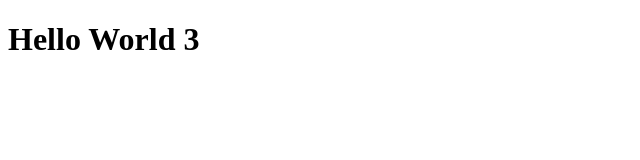
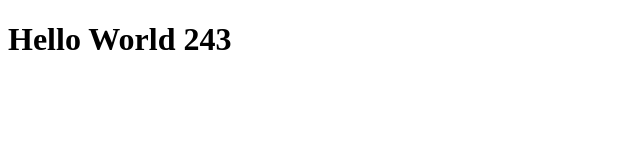
Before and after one commit to Laura2020-okt/latian1-revoU, a plain HTML site: page index.html in a window 1280 px wide. Shown: the full height of the page, 0-640 px from the left. Drawn offline with Linux system fonts and the light colour scheme.

Commit message:
second commit

```diff
--- a/index.html
+++ b/index.html
@@ -4,6 +4,6 @@
     <title>Website Ku</title>
   </head>
   <body>
-    <h1>Hello World 3</h1>
+    <h1>Hello World 243</h1>
   </bod>
 </html>
```
Also changed, not shown: 1 other file.
